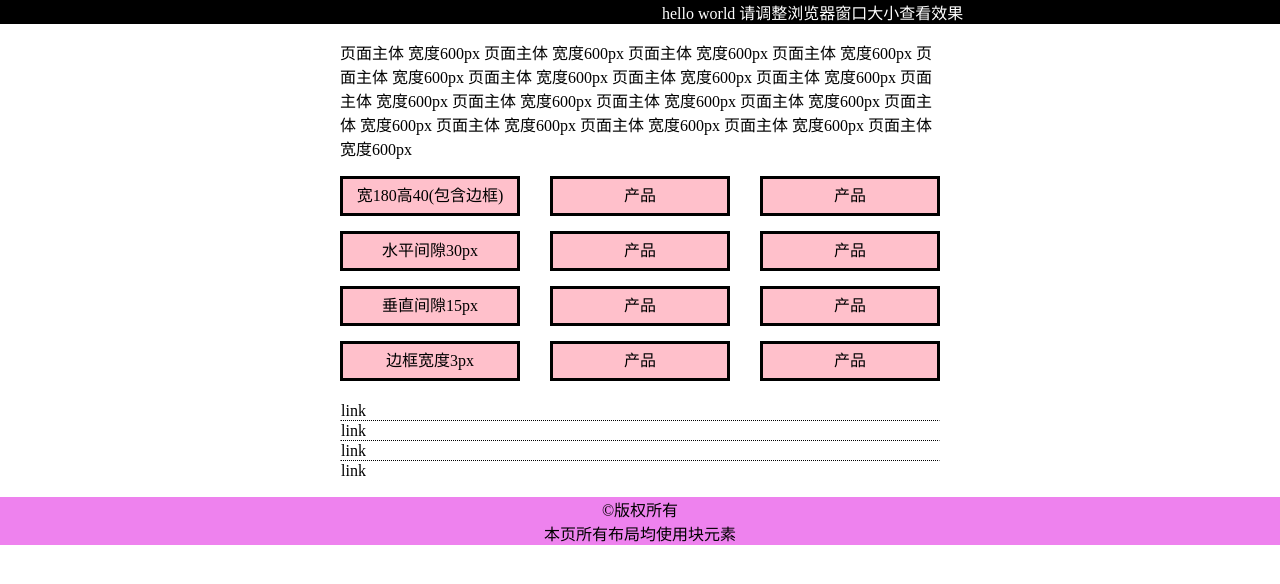
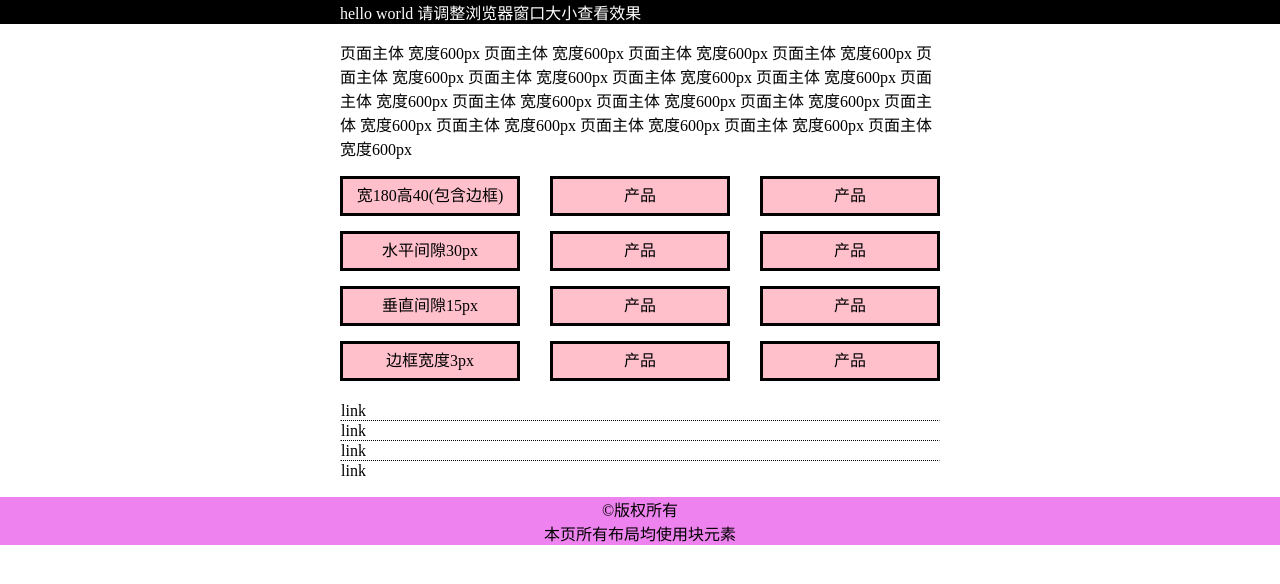
Before and after one commit to wangyingtian23/miao, a plain HTML site: page css-block-layout.html in a window 1280 px wide. Drawn offline with Linux system fonts and the light colour scheme.

Commit message:
css-block-layout.html

```diff
--- a/css-block-layout.html
+++ b/css-block-layout.html
@@ -11,11 +11,13 @@
     header{
       height: auto;
       background-color: black;
+      margin: auto;
 
     }
     nav{
       color: white;
-      margin-left: 662px;
+      width: 600px;
+      margin: auto;
 
     }
     .a{
```
